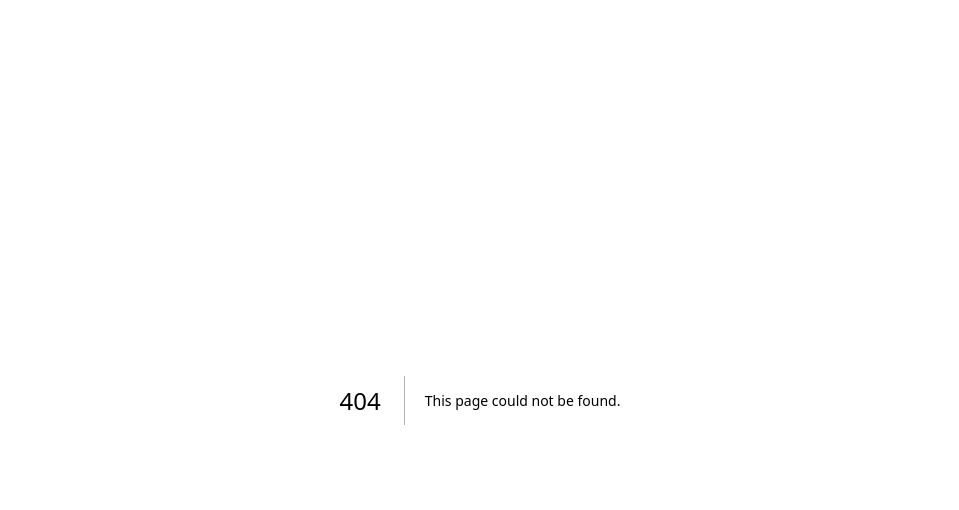
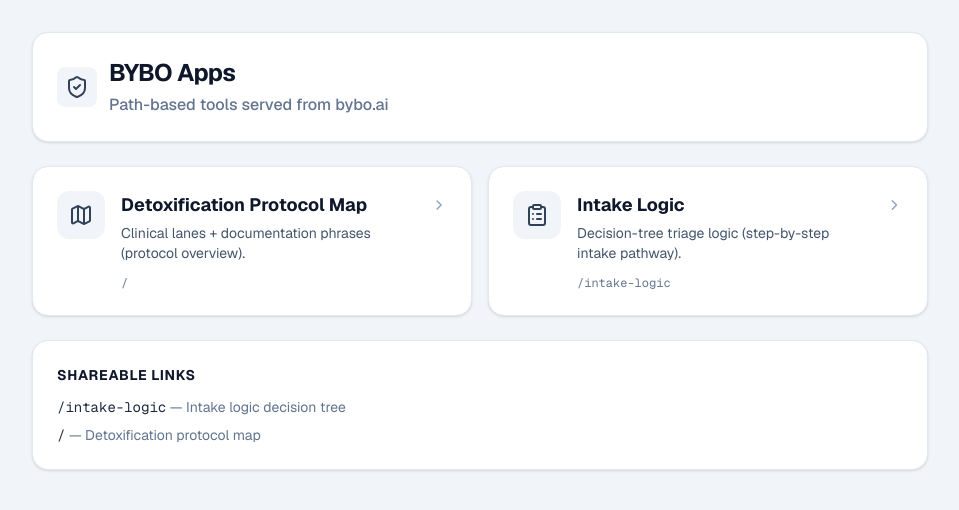
Before and after one commit to Rickeyjgreen/detox-protocol-map, a Next.js app: page /apps in a window 1280 px wide. Before the commit this address had no page. Shown: the top 510 px of the page, without its empty margins (160-1119 px from the left). Built offline with nearby package versions, Linux system fonts and the light colour scheme.

Commit message:
Add /apps hub page linking to protocol map and intake logic

```diff
--- /dev/null
+++ b/src/app/apps/page.tsx
@@ -0,0 +1,79 @@
+'use client';
+
+import Link from 'next/link';
+import React from 'react';
+import { ChevronRight, ClipboardList, Map, ShieldCheck } from 'lucide-react';
+
+const items = [
+  {
+    title: 'Detoxification Protocol Map',
+    description: 'Clinical lanes + documentation phrases (protocol overview).',
+    href: '/',
+    icon: Map,
+  },
+  {
+    title: 'Intake Logic',
+    description: 'Decision-tree triage logic (step-by-step intake pathway).',
+    href: '/intake-logic',
+    icon: ClipboardList,
+  },
+];
+
+export default function Page() {
+  return (
+    <div className="min-h-screen bg-slate-100 p-4 md:p-8 font-sans text-slate-800">
+      <div className="max-w-4xl mx-auto space-y-6">
+        <header className="bg-white rounded-2xl shadow-sm border border-slate-200 p-6">
+          <div className="flex items-center gap-3">
+            <div className="p-2 bg-slate-100 rounded-lg">
+              <ShieldCheck className="w-6 h-6 text-slate-700" />
+            </div>
+            <div>
+              <h1 className="text-2xl font-bold text-slate-900 tracking-tight">BYBO Apps</h1>
+              <p className="text-slate-500 font-medium mt-1">Path-based tools served from bybo.ai</p>
+            </div>
+          </div>
+        </header>
+
+        <div className="grid grid-cols-1 md:grid-cols-2 gap-4">
+          {items.map((item) => {
+            const Icon = item.icon;
+            return (
+              <Link
+                key={item.href}
+                href={item.href}
+                className="bg-white rounded-2xl shadow-sm border border-slate-200 p-6 hover:border-slate-300 hover:bg-slate-50 transition-all flex items-start justify-between gap-4"
+              >
+                <div className="flex items-start gap-4">
+                  <div className="p-3 rounded-xl bg-slate-100">
+                    <Icon className="w-6 h-6 text-slate-700" />
+                  </div>
+                  <div>
+                    <div className="text-lg font-bold text-slate-900">{item.title}</div>
+                    <div className="text-sm text-slate-600 mt-1">{item.description}</div>
+                    <div className="text-xs text-slate-500 mt-3 font-mono">{item.href}</div>
+                  </div>
+                </div>
+                <ChevronRight className="w-5 h-5 text-slate-400 mt-1" />
+              </Link>
+            );
+          })}
+        </div>
+
+        <div className="bg-white rounded-2xl shadow-sm border border-slate-200 p-6">
+          <h2 className="text-sm font-bold text-slate-900 uppercase tracking-wider">Shareable Links</h2>
+          <div className="mt-3 space-y-2 text-sm">
+            <div>
+              <span className="font-mono">/intake-logic</span>
+              <span className="text-slate-500"> — Intake logic decision tree</span>
+            </div>
+            <div>
+              <span className="font-mono">/</span>
+              <span className="text-slate-500"> — Detoxification protocol map</span>
+            </div>
+          </div>
+        </div>
+      </div>
+    </div>
+  );
+}
```
